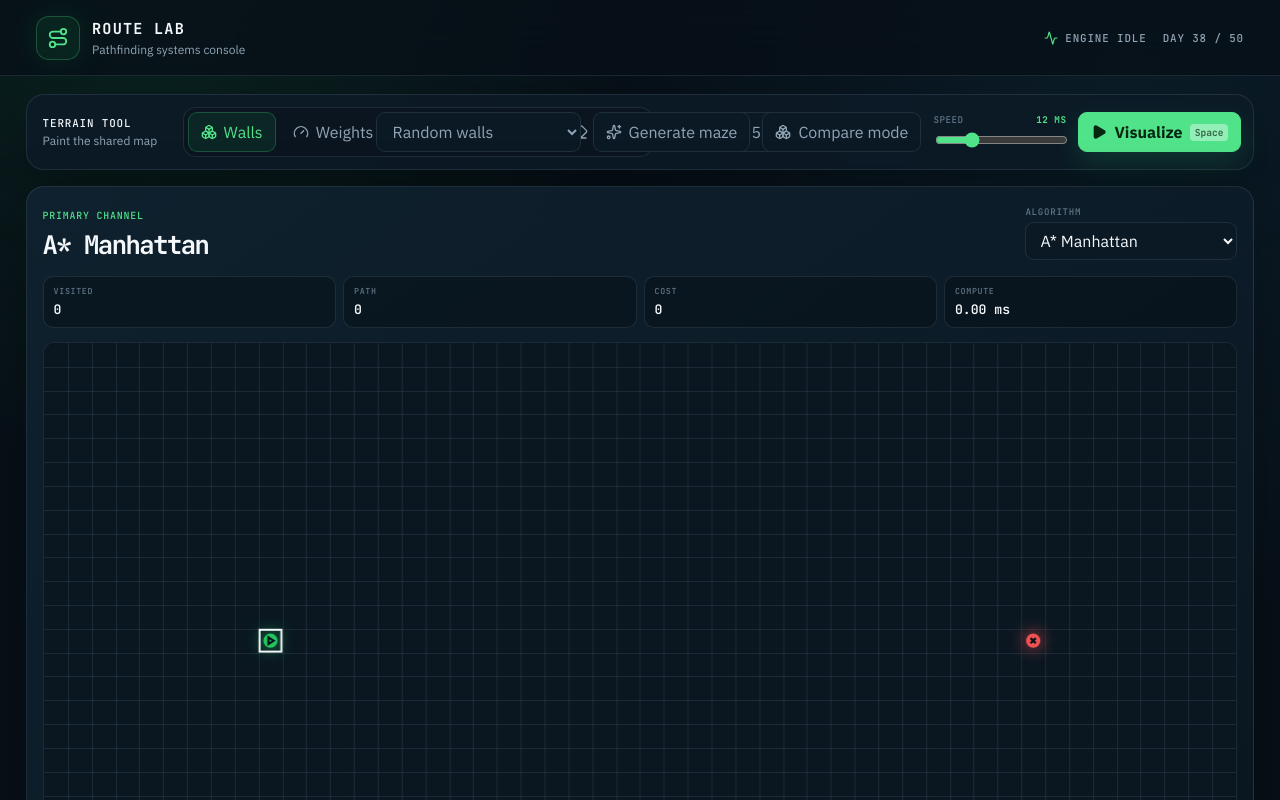
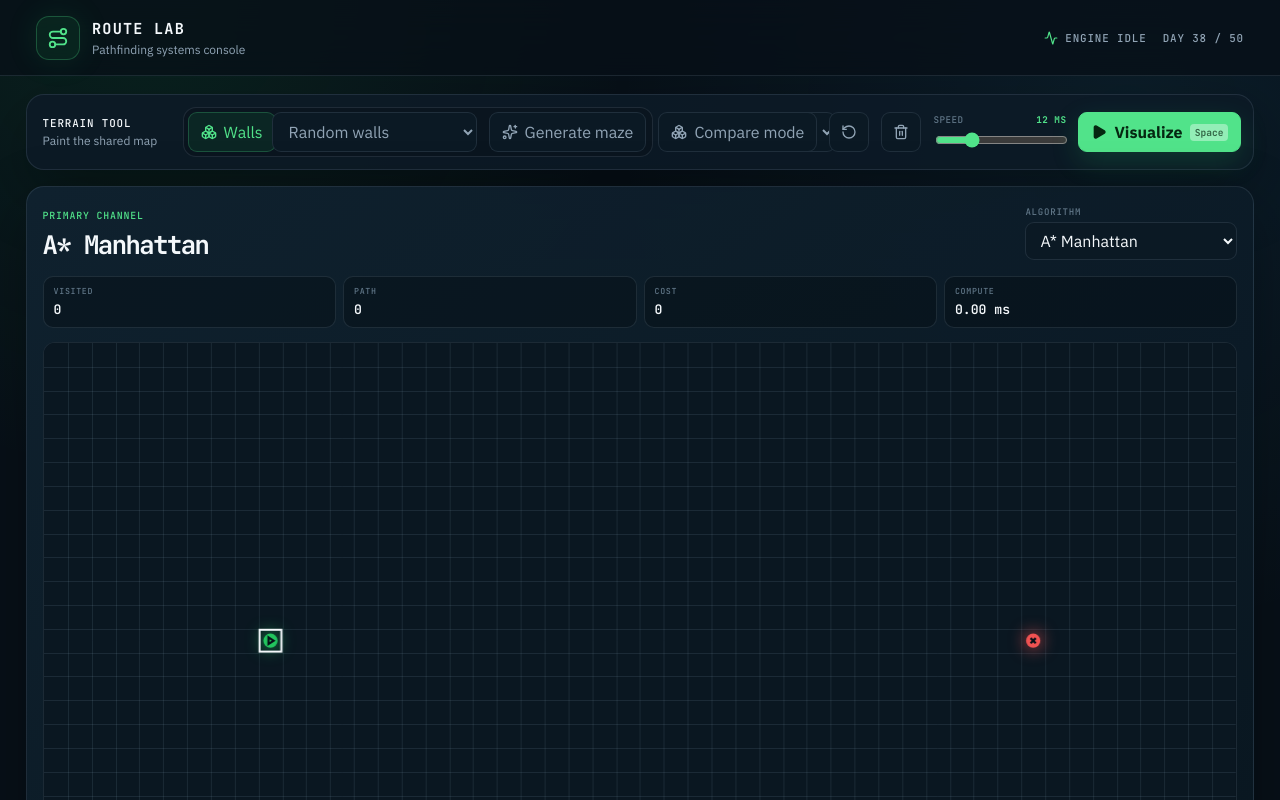
Before and after one commit to ShreeBohara/50-Days-of-Creative-Frontend, a React (Vite) app in the folder day-38-pathfinding-viz/: page / in a window 1280 px wide. Shown: the top 800 px of the page. Built offline with nearby package versions, Linux system fonts and the light colour scheme.

Commit message:
day-38: stats-controls — metrics, clear actions, grid presets, and shortcuts

```diff
--- a/day-38-pathfinding-viz/src/App.css
+++ b/day-38-pathfinding-viz/src/App.css
@@ -24,6 +24,7 @@
 .action-group,
 .control-button,
 .run-button,
+.icon-control,
 .panel-header,
 .panel-footer,
 .status-pill {
@@ -140,7 +141,8 @@
 
 .segmented button,
 .control-button,
-.run-button {
+.run-button,
+.icon-control {
   gap: 7px;
   min-height: 40px;
   padding: 0 12px;
@@ -165,7 +167,8 @@
 
 .segmented svg,
 .control-button svg,
-.run-button svg {
+.run-button svg,
+.icon-control svg {
   width: 16px;
 }
 
@@ -176,6 +179,20 @@
 .control-button {
   border-color: var(--line);
   background: var(--surface-soft);
+}
+
+.icon-control {
+  justify-content: center;
+  width: 40px;
+  padding: 0;
+  color: var(--muted);
+  background: var(--surface-soft);
+  border-color: var(--line);
+}
+
+.icon-control:hover {
+  color: var(--text);
+  border-color: var(--line-strong);
 }
 
 .control-button.is-active {
--- a/day-38-pathfinding-viz/src/App.jsx
+++ b/day-38-pathfinding-viz/src/App.jsx
@@ -1,4 +1,4 @@
-import { useState } from 'react'
+import { useEffect, useState } from 'react'
 import {
   Activity,
   Boxes,
@@ -9,6 +9,8 @@ import {
   Route,
   Sparkles,
   Eraser,
+  RotateCcw,
+  Trash2,
 } from 'lucide-react'
 import GridCanvas from './components/GridCanvas'
 import { applyTool, createTerrain, GRID_PRESETS } from './data/grid'
@@ -129,6 +131,23 @@ function App() {
     setTerrain((current) => generateMaze(current, mazeType))
   }
 
+  const handleClearPath = () => {
+    primaryVisualizer.reset()
+    secondaryVisualizer.reset()
+  }
+
+  const handleClearAll = () => {
+    primaryVisualizer.reset()
+    secondaryVisualizer.reset()
+    setTerrain((current) => createTerrain(current.cols, current.rows))
+  }
+
+  const handleRandomMaze = () => {
+    primaryVisualizer.reset()
+    secondaryVisualizer.reset()
+    setTerrain((current) => generateMaze(current, 'random'))
+  }
+
   const handleVisualize = () => {
     if (isRunning) {
       primaryVisualizer.cancel()
@@ -148,6 +167,22 @@ function App() {
     setCompareMode((current) => !current)
   }
 
+  useEffect(() => {
+    const handleShortcut = (event) => {
+      if (['INPUT', 'SELECT', 'BUTTON', 'TEXTAREA'].includes(event.target.tagName)) return
+      if (event.code === 'Space') {
+        event.preventDefault()
+        handleVisualize()
+      } else if (event.key.toLowerCase() === 'c') {
+        handleClearPath()
+      } else if (event.key.toLowerCase() === 'r') {
+        handleRandomMaze()
+      }
+    }
+    window.addEventListener('keydown', handleShortcut)
+    return () => window.removeEventListener('keydown', handleShortcut)
+  })
+
   return (
     <div className="app-shell">
       <header className="topbar">
@@ -159,7 +194,7 @@ function App() {
           </div>
         </div>
         <div className="topbar-status">
-          <span><Activity aria-hidden="true" /> Engine idle</span>
+          <span><Activity aria-hidden="true" /> {isRunning ? 'Engine running' : 'Engine idle'}</span>
           <span>Day 38 / 50</span>
         </div>
       </header>
@@ -206,7 +241,7 @@ function App() {
                 ))}
               </select>
             </label>
-            <button className="control-button" disabled={isRunning} onClick={handleGenerateMaze} type="button">
+            <button className="control-button" onClick={handleGenerateMaze} type="button">
               <Sparkles aria-hidden="true" />
               Generate maze
             </button>
@@ -218,6 +253,12 @@ function App() {
             >
               <Boxes aria-hidden="true" />
               {compareMode ? 'Compare on' : 'Compare mode'}
+            </button>
+            <button className="icon-control" aria-label="Clear path (C)" onClick={handleClearPath} type="button">
+              <RotateCcw aria-hidden="true" />
+            </button>
+            <button className="icon-control" aria-label="Clear all" onClick={handleClearAll} type="button">
+              <Trash2 aria-hidden="true" />
             </button>
             <label className="speed-control">
               <span>Speed <strong>{speed === 0 ? 'Instant' : `${speed} ms`}</strong></span>
```
